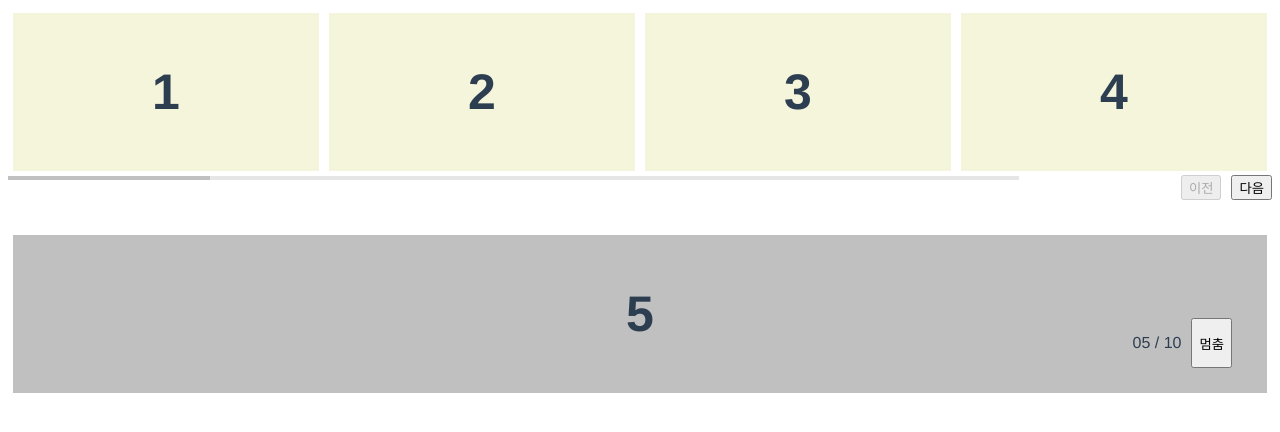
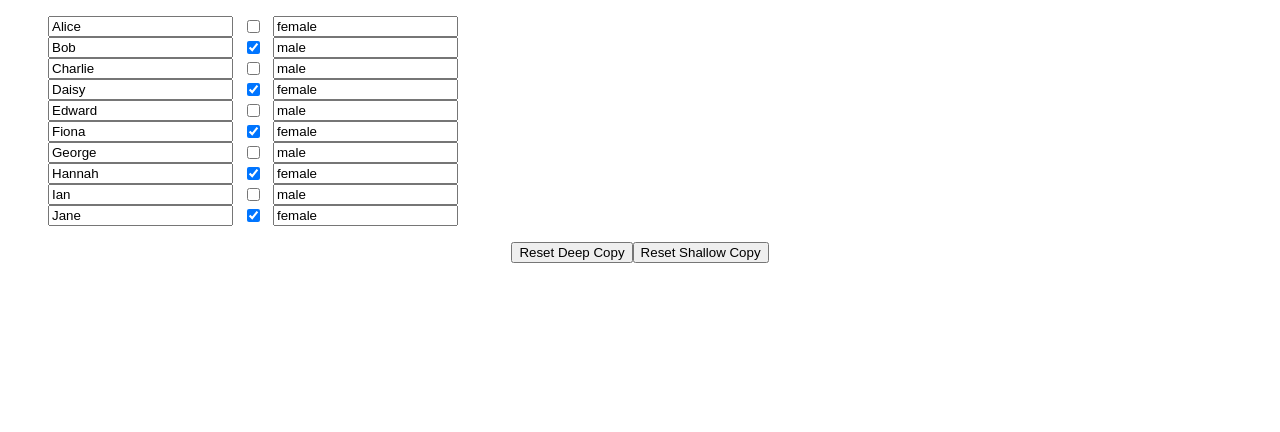
Before and after one commit to ppotatoG/tutorial, a Vue app: page / in a window 1280 px wide. Shown: the top 432 px of the page. Built offline with nearby package versions, Linux system fonts and the light colour scheme.

Commit message:
Add: shallow Copy VS depp Copy

```diff
--- a/package.json
+++ b/package.json
@@ -10,6 +10,7 @@
   "dependencies": {
     "core-js": "^3.8.3",
     "node-sass": "^8.0.0",
+    "prettier": "^3.0.0",
     "sass-loader": "^13.2.0",
     "vue": "^2.6.14",
     "vue-slick-carousel": "^1.0.6"
--- a/src/App.vue
+++ b/src/App.vue
@@ -1,17 +1,17 @@
 <template>
 	<div id="app">
-    <slick/>
+		<CopyExample/>
 	</div>
 </template>
 
 <script>
-import Slick from './components/slick.vue'
+import CopyExample from './components/CopyExample'
 
 export default {
 	name: 'App',
 	components: {
-    Slick
-  }
+		CopyExample
+	},
 }
 </script>
 
--- /dev/null
+++ b/src/components/CopyExample.vue
@@ -0,0 +1,64 @@
+<template>
+	<div>
+		<ul>
+			<li v-for="(item, index) in items" :key="index">
+				<input v-model="item.name" type="text"/>
+				<input v-model="item.checked" type="checkbox"/>
+				<input v-model="item.gender" type="text"/>
+			</li>
+		</ul>
+		<button @click="resetDeepCopy">Reset Deep Copy</button>
+		<button @click="resetShallowCopy">Reset Shallow Copy</button>
+	</div>
+</template>
+
+<script>
+
+const defaultData = [
+	{name: 'Alice', checked: false, gender: 'female'},
+	{name: 'Bob', checked: true, gender: 'male'},
+	{name: 'Charlie', checked: false, gender: 'male'},
+	{name: 'Daisy', checked: true, gender: 'female'},
+	{name: 'Edward', checked: false, gender: 'male'},
+	{name: 'Fiona', checked: true, gender: 'female'},
+	{name: 'George', checked: false, gender: 'male'},
+	{name: 'Hannah', checked: true, gender: 'female'},
+	{name: 'Ian', checked: false, gender: 'male'},
+	{name: 'Jane', checked: true, gender: 'female'},
+]
+
+export default {
+	name: 'CopyExample',
+	data() {
+		return {
+			items: []
+		};
+	},
+	created() {
+		this.resetDeepCopy();
+	},
+	methods: {
+		resetDeepCopy() {
+			this.items = JSON.parse(JSON.stringify(defaultData));
+			console.log(this.items)
+			console.log(defaultData)
+		},
+		resetShallowCopy() {
+			this.items = defaultData;
+			console.log(this.items)
+			console.log(defaultData)
+		}
+	}
+};
+</script>
+
+<style>
+ul {
+	list-style: none;
+}
+
+li {
+	display: flex;
+	gap: 10px;
+}
+</style>
--- a/src/components/slick.vue
+++ /dev/null
@@ -1,176 +0,0 @@
-<template>
-    <div class="wrap">
-        <div class="multiple_slides">
-            <VueSlickCarousel v-bind="multipleSlides" ref="multipleSlides" @afterChange="multipleSlideChange">
-                <div v-for="i in 10" v-bind:key="i"><p>{{ i }}</p></div>
-            </VueSlickCarousel>
-            <div class="button_wrap">
-                <button @click="slidePrev" v-if="multipleCurIndex === 0" disabled>이전</button>
-                <button @click="slidePrev" v-else>이전</button>
-
-                <button @click="slideNext" v-if="multipleCurIndex === multipleSlideLength" disabled>다음</button>
-                <button @click="slideNext" v-else>다음</button>
-            </div>
-        </div>
-
-        <div class="single_slides">
-            <VueSlickCarousel v-bind="singleSlides" ref="singleSlides" @afterChange="singleSlideChange">
-                <div v-for="i in 10" v-bind:key="i"><p>{{ i }}</p></div>
-            </VueSlickCarousel>
-            <div class="button_wrap">
-                <p>{{ `${chgNbrDigits(singleSlideCurIdx + 1)} / ${chgNbrDigits(singleSlideLength + 1)}` }}</p>
-                <button v-if="!isSlidePlay" @click="autoPlayToggle">재생</button>
-                <button v-else @click="autoPlayToggle">멈춤</button>
-            </div>
-        </div>
-    </div>
-</template>
-
-<script>
-import VueSlickCarousel from 'vue-slick-carousel'
-import 'vue-slick-carousel/dist/vue-slick-carousel.css'
-import 'vue-slick-carousel/dist/vue-slick-carousel-theme.css'
-
-export default {
-    name: 'MyComponent',
-    components: { VueSlickCarousel },
-    methods: {
-        slidePrev: function() {
-            this.$refs.multipleSlides.prev();
-        },
-        slideNext: function() {
-            this.$refs.multipleSlides.next();
-        },
-        multipleSlideChange(e){
-            this.multipleCurIndex = e;
-        },
-        singleSlideChange(e){
-            this.singleSlideCurIdx = e;
-        },
-        autoPlayToggle() {
-            this.isSlidePlay = !this.isSlidePlay;
-            this.isSlidePlay ? this.$refs.singleSlides.play() : this.$refs.singleSlides.pause();
-        },
-        chgNbrDigits(number) {
-            return number.toString().padStart(2, '0');
-        }
-    },
-    data() {
-        return {
-            isSlidePlay: true,
-            multipleCurIndex: 0,
-            multipleSlideLength: 9 - 3,
-            multipleSlides: {
-                "arrows": false,
-                "dots": true,
-                "slidesToShow": 4,
-                "slidesToScroll": 1,
-                "autoplay": false,
-                "autoplaySpeed": 2000,
-                "adaptiveHeight": true,
-                "draggable": false
-            },
-            singleSlideLength: 9,
-            singleSlideCurIdx: 0,
-            singleSlides: {
-                "infinite": true,
-                "autoplay": true,
-                "autoplaySpeed": 1000,
-                "adaptiveHeight": true,
-                "pauseOnFocus": true,
-                "pauseOnHover": true
-            }
-        }
-    }
-}
-</script>
-
-<style lang="scss">
-.wrap {
-    overflow: hidden;
-}
-.slick {
-    &-slider {
-        & + .slick-slider {
-            margin-top: 50px;
-            .slick-slide > div {
-                background: beige;
-            }
-        }
-    }
-    &-slide {
-        > div {
-            background: silver;
-            margin: 5px;
-        }
-        p {
-            text-align: center;
-            font: {
-                size: 50px;
-                weight: bold;
-            }
-        }
-    }
-}
-.button_wrap {
-    position: absolute;
-    bottom: 30px;
-    right: 0;
-    width: max-content;
-    display: flex;
-    margin: 0;
-    padding: 0;
-    gap: 10px;
-    button {
-        display: block;
-    }
-}
-.multiple_slides {
-    position: relative;
-    padding-bottom: 50px;
-    .slick {
-        &-slide > div {
-            background: beige;
-        }
-        &-dots {
-            position: initial;
-            display: flex !important;
-            align-items: flex-end;
-            width: 80%;
-            li {
-                display: block;
-                width: 100%;
-                margin: 0;
-                height: max-content;
-                button {
-                    display: block;
-                    width: 100%;
-                    background: silver;
-                    height: 4px;
-                    padding: 0;
-                    opacity: .4;
-                    transition: width .2s;
-                    &::before {
-                        display: none;
-                    }
-                }
-                &:nth-last-child(-n + 3) {
-                    display: none;
-                }
-                &.slick-active {
-                    width: 150%;
-                    button{
-                        opacity: 1;
-                    }
-                }
-            }
-        }
-    }
-}
-.single_slides {
-    position: relative;
-    .button_wrap {
-        right: 40px;
-    }
-}
-</style>
```
Also changed, not shown: 1 other file (tests, documents, lock files or other folders). Lines whose indentation alone changed are shown as unchanged.
